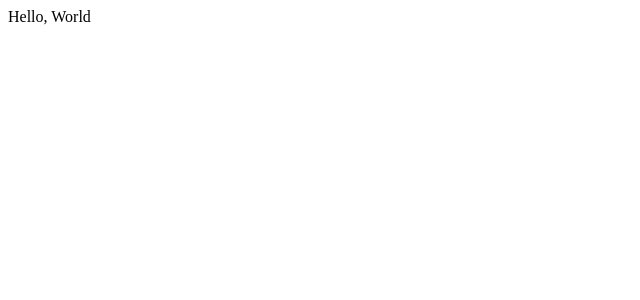
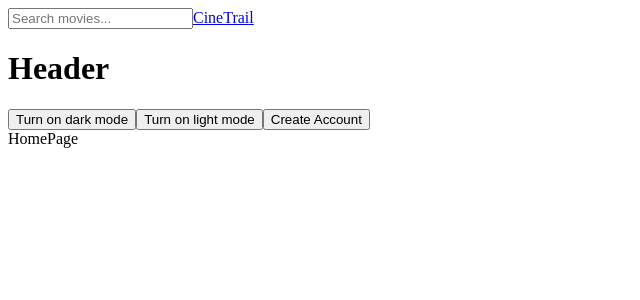
Before and after one commit to albertdang8/cineTrail, a React (Vite) app in the folder code/: page / in a window 1280 px wide. Shown: the top 300 px of the page, without its empty margins (0-640 px from the left). Built offline with nearby package versions, Linux system fonts and the light colour scheme.

Commit message:
banner started?

```diff
--- a/code/package.json
+++ b/code/package.json
@@ -10,8 +10,12 @@
     "preview": "vite preview"
   },
   "dependencies": {
+    "axios": "^1.4.0",
     "react": "^18.2.0",
-    "react-dom": "^18.2.0"
+    "react-dom": "^18.2.0",
+    "react-icons": "^4.9.0",
+    "react-modal": "^3.16.1",
+    "react-router-dom": "^6.12.1"
   },
   "devDependencies": {
     "@types/react": "^18.0.37",
--- a/code/src/App.jsx
+++ b/code/src/App.jsx
@@ -1,12 +1,20 @@
-import React from "react"
+import React from "react";
+import { BrowserRouter, Routes, Route } from "react-router-dom";
+import Header from "./components/Header/Header";
+import HomePage from "./pages/Homepage/HomePage";
+import ThemeContextProvider from "./context/ThemeContext";
 
 function App() {
-
   return (
-    <>
-      Hello, World
-    </>
-  )
+    <ThemeContextProvider>
+      <BrowserRouter>
+        <Header />
+        <Routes>
+          <Route path="/" element={<HomePage />} />
+        </Routes>
+      </BrowserRouter>
+    </ThemeContextProvider>
+  );
 }
 
-export default App
+export default App;
--- /dev/null
+++ b/code/src/components/Header/Header.jsx
@@ -0,0 +1,27 @@
+import React from "react";
+import "./Header.css";
+import { useContext } from "react";
+import { ThemeContext } from "../../context/ThemeContext";
+import { Link } from "react-router-dom";
+
+function Header() {
+  const { darkMode, setDarkMode } = useContext(ThemeContext);
+  return (
+    <>
+      <div className={darkMode ? "header-container" : "header-container light"}>
+        <input type="text" placeholder="Search movies..." />
+        <Link className="logo" to="/">
+          CineTrail
+        </Link>
+        <h1>Header</h1>
+        <button onClick={() => setDarkMode(!darkMode)}>
+          Turn on dark mode
+        </button>
+        <button>Turn on light mode</button>
+      <button className="create-account">Create Account</button>
+      </div>
+    </>
+  );
+}
+
+export default Header;
--- /dev/null
+++ b/code/src/context/ThemeContext.jsx
@@ -0,0 +1,26 @@
+import { useState, createContext, useEffect } from "react";
+
+export const ThemeContext = createContext();
+
+export default function ThemeContextProvider(props) {
+
+  const [darkMode, setDarkMode] = useState(false);
+
+  useEffect(() => {
+    const storedMode = localStorage.getItem("darkMode");
+
+    if (storedMode) {
+      setDarkMode(JSON.parse(storedMode));
+    }
+  }, []);
+
+  useEffect(() => {
+    localStorage.setItem("darkMode", JSON.stringify(darkMode));
+  }, [darkMode]);
+
+  return (
+    <ThemeContext.Provider value={(darkMode, setDarkMode)}>
+      {props.children}
+    </ThemeContext.Provider>
+  );
+}
--- a/code/src/pages/Homepage/HomePage.jsx
+++ b/code/src/pages/Homepage/HomePage.jsx
@@ -0,0 +1,9 @@
+import React from 'react'
+
+function HomePage() {
+  return (
+    <div>HomePage</div>
+  )
+}
+
+export default HomePage
```
Also changed, not shown: code/src/components/Header/Header.css (added), 1 other file (tests, documents, lock files or other folders).
